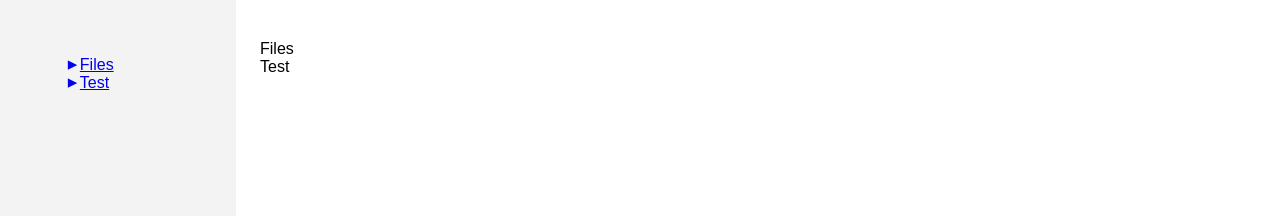
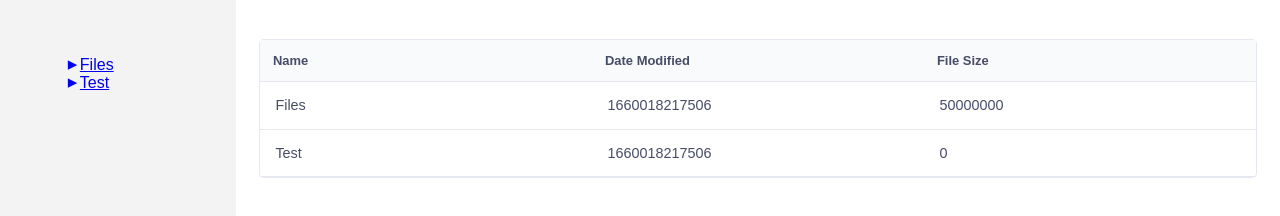
Before and after one commit to Laosing/Goat-File-System, a website built with Vite: page index.html in a window 1280 px wide. Built offline with nearby package versions, Linux system fonts and the light colour scheme.

Commit message:
make file table with styling

```diff
--- a/src/main.js
+++ b/src/main.js
@@ -113,7 +113,7 @@ function renderFolderView() {
 
   folderViewer
     .get(getUrlHash())
-    .reduce(createTableFiles, [createElement("div")])
+    .reduce(createTableFiles, [createTable()])
     .forEach((el) => main.appendChild(el))
 }
 
@@ -121,9 +121,26 @@ function isFolder(el) {
   return el.type === "folder"
 }
 
+function createTable() {
+  const th = ["Name", "Date Modified", "File Size"].map((heading) =>
+    createElement("th", heading)
+  )
+  const tr = createElement("tr", "", {}, [...th])
+  const table = createElement("table", "", { class: "table" }, [tr])
+  return table
+}
+
 function createTableFiles([accum], el) {
-  const div = createElement("div", el.name)
-  accum.appendChild(div)
+  const headers = ["name", "modified", "size"]
+  const td = headers.map((type) => {
+    const a = createElement("a", el[type], {
+      href: `/#/${el.path}`
+    })
+    return createElement("td", "", {}, [a])
+  })
+
+  const tr = createElement("tr", "", {}, [...td])
+  accum.appendChild(tr)
   return [accum]
 }
 
--- a/src/style.scss
+++ b/src/style.scss
@@ -51,3 +51,37 @@ a[aria-expanded="false"] {
 ul {
   list-style-type: none;
 }
+
+.table {
+  width: 100%;
+  table-layout: fixed;
+  border-collapse: collapse;
+  border-radius: 4px;
+  font-size: 0.9em;
+  border: none;
+  border-spacing: 0;
+  box-shadow: 0 0 0 1px #e6e8f0;
+  color: var(--text);
+  th {
+    text-align: left;
+    border-bottom: 1px solid #e6e8f0;
+    background: #f9fafc;
+    font-size: 0.9em;
+    padding: 1em 1em;
+  }
+  td,
+  th {
+    border-bottom: 1px solid #e6e8f0;
+  }
+  tr:hover {
+    background: #f9fafc;
+  }
+  a {
+    display: flex;
+    padding: 1em 1em;
+    text-decoration: none;
+    align-items: center;
+    gap: 0.5em;
+    color: var(--text);
+  }
+}
```
